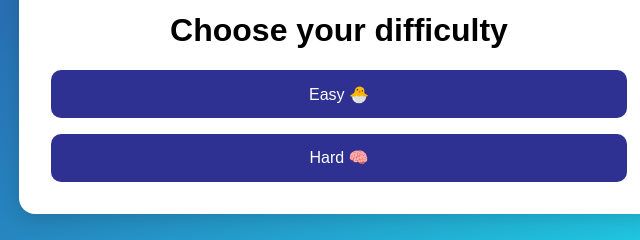
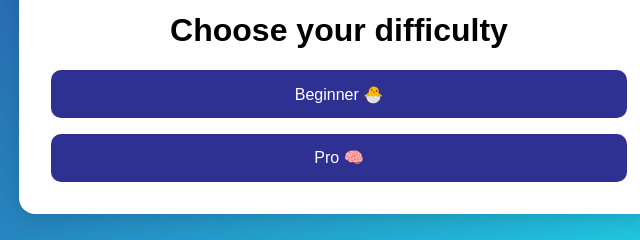
Before and after one commit to mlebed/SeriousPlay, a plain HTML site: page index.html in a window 1280 px wide. Both pictures are taken after a click on the button "Start 🎮". Shown: the part 314-554 px from the top of the page, 301-941 px from the left. Drawn offline with Linux system fonts and the light colour scheme.

Commit message:
Rename difficulty levels in index.html

```diff
--- a/index.html
+++ b/index.html
@@ -20,8 +20,8 @@
     <div id="level-screen" style="display:none;">
       <h1>Choose your difficulty</h1>
       <div class="level-buttons">
-        <button class="level-btn" data-level="easy">Easy 🐣</button>
-        <button class="level-btn" data-level="hard">Hard 🧠</button>
+        <button class="level-btn" data-level="easy">Beginner 🐣</button>
+        <button class="level-btn" data-level="hard">Pro 🧠</button>
       </div>
     </div>
 
```
